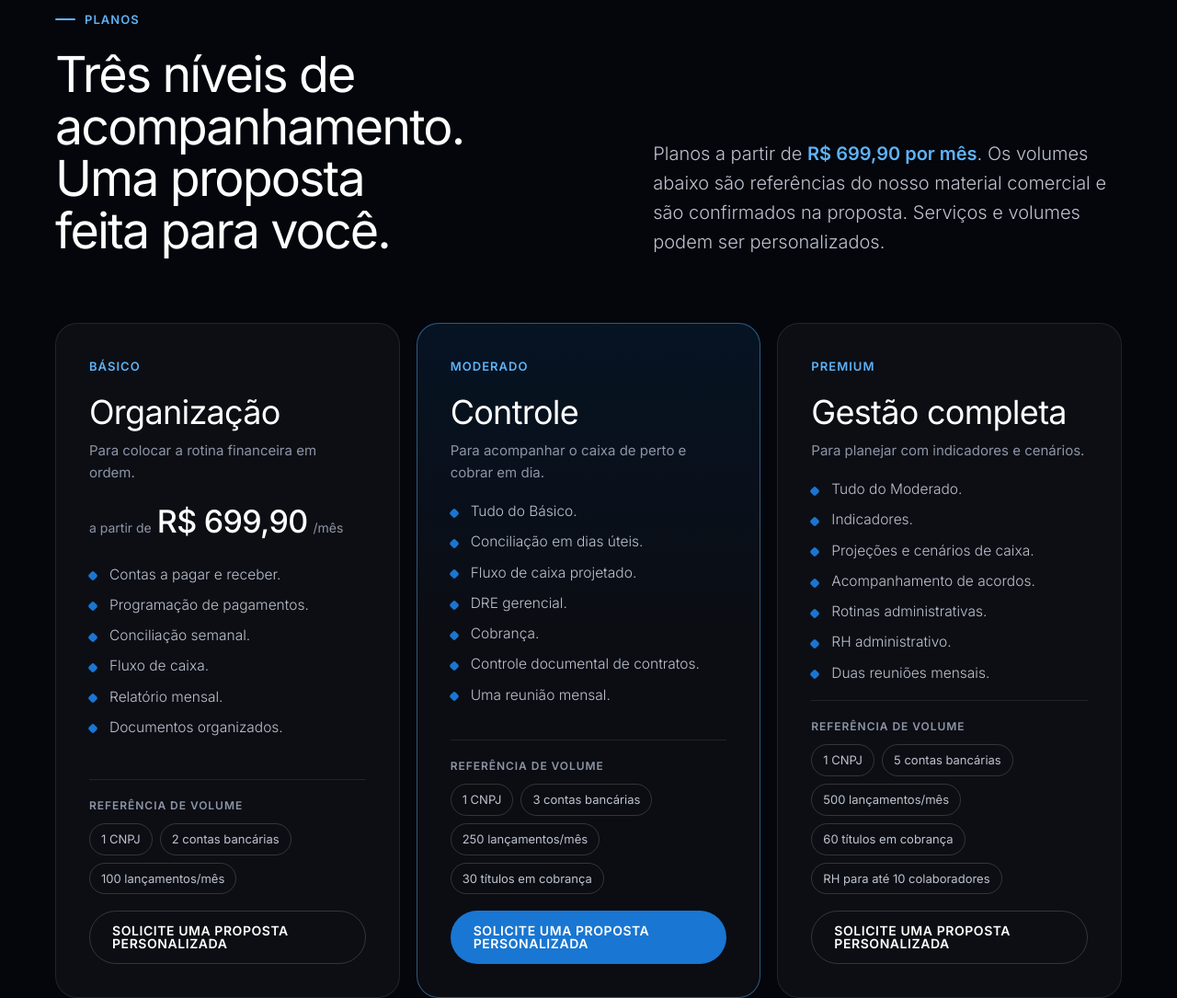
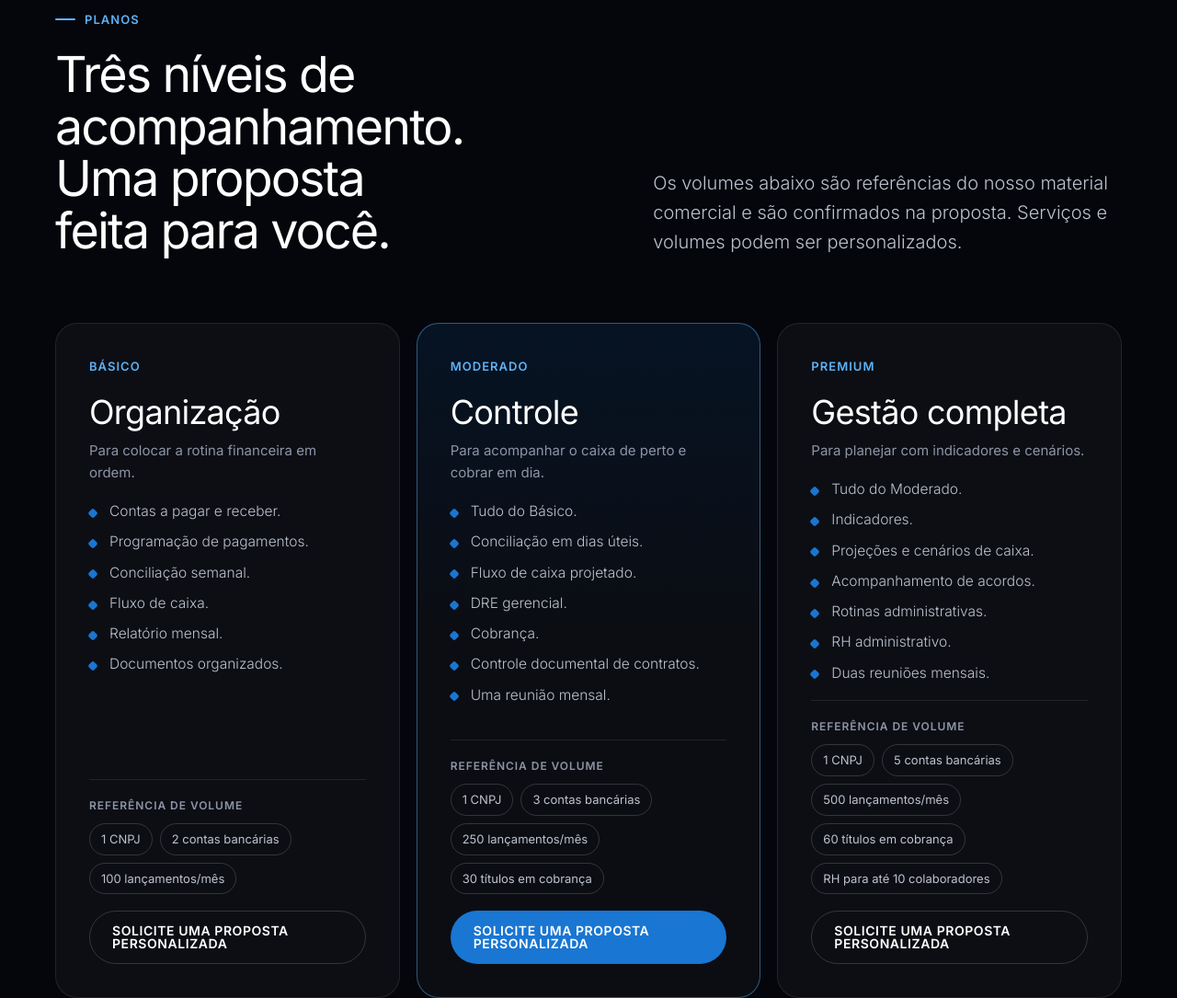
Before and after one commit to Matheus-Giampa/connect-bpo-site, a website: page index.html in a window 1280 px wide. Shown: the part 4760-5845 px from the top of the page at 92% size. Drawn offline with Linux system fonts and the light colour scheme.

Commit message:
Revert "Planos: valor mínimo a partir de R$ 699,90/mês"
This reverts commit 253d60bb8ad668dc134f9886c5aa6c06016ad6ae.

```diff
--- a/index.html
+++ b/index.html
@@ -213,7 +213,7 @@
           <p class="eyebrow">Planos</p>
           <h2 id="planos-titulo">Três níveis de acompanhamento. Uma proposta feita para você.</h2>
         </div>
-        <p class="lead">Planos a partir de <strong class="hl">R$ 699,90 por mês</strong>. Os volumes abaixo são referências do nosso material comercial e são confirmados na proposta. Serviços e volumes podem ser personalizados.</p>
+        <p class="lead">Os volumes abaixo são referências do nosso material comercial e são confirmados na proposta. Serviços e volumes podem ser personalizados.</p>
       </div>
 
       <div class="grid-3">
@@ -221,7 +221,6 @@
           <p class="plan-tag">Básico</p>
           <h3>Organização</h3>
           <p class="sub">Para colocar a rotina financeira em ordem.</p>
-          <p class="price"><span>a partir de</span> <strong>R$ 699,90</strong><span>/mês</span></p>
           <ul class="list">
             <li>Contas a pagar e receber.</li>
             <li>Programação de pagamentos.</li>
@@ -324,7 +323,7 @@
             <div class="bundle-row"><span class="check"><svg><use href="#i-check"/></svg></span>Serviços contratados</div>
             <div class="bundle-row"><span class="check"><svg><use href="#i-check"/></svg></span>Acompanhamento</div>
             <div class="bundle-row"><span class="check"><svg><use href="#i-check"/></svg></span>Sistema interno incluído</div>
-            <div class="total"><span>Tudo reunido em uma mensalidade</span><span class="hl">a partir de R$ 699,90/mês</span></div>
+            <div class="total"><span>Tudo reunido em uma mensalidade</span><span class="hl">conforme escopo e volume</span></div>
           </div>
           <p class="muted small">O escopo e o volume são definidos na proposta, de acordo com a operação da sua empresa.</p>
         </article>
--- a/styles.css
+++ b/styles.css
@@ -391,8 +391,3 @@ html.com-intro .hero .reveal { opacity: 0; transform: translateY(18px); }
 .intro.revelando { background-color: transparent; }
 .intro.revelando canvas, .intro.revelando .intro-pular { opacity: 0; }
 .intro.saindo { opacity: 0; }
-
-/* Preço "a partir de" no plano Básico */
-.price { display: flex; align-items: baseline; gap: 6px; flex-wrap: wrap; margin-top: -4px; }
-.price span { color: var(--text-3); font-size: 14px; }
-.price strong { font-size: clamp(28px, 3vw, 34px); font-weight: 500; letter-spacing: -0.02em; color: var(--text); }
```
